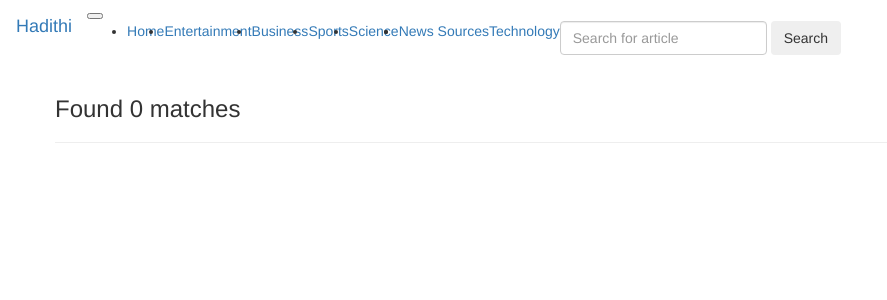
After one commit to casio-ka/Hadithi, a Flask app: template app/templates/search.html in a window 1280 px wide. The commit adds this page. Shown: the top 300 px of the page, without its empty margins (0-887 px from the left). Run offline with Flask 2, Linux system fonts and the light colour scheme; the template is opened without the code that fills it, so the values that code supplies are empty; parts of the project's set-up code (start-up, migrations or seed data) failed here and were passed over; some libraries are stand-ins or nearby versions.

Commit message:
Created search function

```diff
--- a/app/templates/navbar.html
+++ b/app/templates/navbar.html
@@ -8,18 +8,30 @@
       <ul class="navbar-nav mr-auto">
         <li class="nav-item active">
           <a class="nav-link" href="/">Home <span class="sr-only">(current)</span></a>
+          <li class="nav-item active">
+          <a class="nav-link" href="/{{'categories/Entertainment'}}">Entertainment <span class="sr-only">(current)</span></a>
+          <li class="nav-item active">
+          <a class="nav-link" href="/{{'categories/Business'}}">Business <span class="sr-only">(current)</span></a>
+          <li class="nav-item active">
+          <a class="nav-link" href="/{{'categories/Sports'}}">Sports <span class="sr-only">(current)</span></a>
+          <li class="nav-item active">
+          <a class="nav-link" href="/{{'categories/Science'}}">Science <span class="sr-only">(current)</span></a>
+          <li class="nav-item active"></li>
+          <a class="nav-link" href="/{{'categories/Technology'}}">Technology <span class="sr-only">(current)</span></a>
+
         <li class="nav-item dropdown">
-          <a class="nav-link dropdown-toggle" href="#" id="navbarDropdown" role="button" data-toggle="dropdown" aria-haspopup="true" aria-expanded="false">
+          <a class="nav-link dropdown-toggle" href="/" id="navbarDropdown" role="button" data-toggle="dropdown" aria-haspopup="true" aria-expanded="false">
             News Sources
           </a>
           <div class="dropdown-menu" aria-labelledby="navbarDropdown" >
-            {% for source in sources %}<a class="dropdown-item" href="/article/{{source.id}}">{{source.id}}</a>{% endfor %}
-
+            {% for source in sources %}
+            <a class="dropdown-item" href="/article/{{source.id}}">{{source.id}}<span class="sr-only">(current)</span></a>
+            {% endfor %}
           </div>
       </ul>
       <form class="form-inline my-2 my-lg-0">
-        <input class="form-control mr-sm-2" type="search" placeholder="Search" aria-label="Search">
-        <button class="btn btn-outline-success my-2 my-sm-0" type="submit">Search</button>
+        <input class="form-control mr-sm-2" type="search" placeholder="Search for article" aria-label="Search">
+        <button class="btn btn-outline-success my-2 my-sm-0" type="submit" value="Submit" >Search</button>
       </form>
     </div>
   </nav>
--- /dev/null
+++ b/app/templates/search.html
@@ -0,0 +1,34 @@
+{% extends 'base.html'%}
+
+{% block content %}
+    <div class="container">
+
+        <div class="row">
+
+            <h3> Found {{ sources | count }} matches </h3>
+            <hr>
+            {% for article in articles %}
+
+            <div class= "row row-cols-1 row-cols-md-2" >
+              <div class="col mb-4" >
+                <div class="card" >
+              <img class="card-img-top" src="{{article.image}}" alt="Card image cap" >
+              <div class="card-body">
+                <h5 class="card-title">{{article.author}}</h5>
+                <p class="card-text">{{article.description}}</p>
+                <a href="{{article.url}}">
+                  <p class="card-text">View More...</p>
+                </a>
+              </div>
+              <div class="card-footer">
+                <small class="text-muted">Article date:{{article.time}}</small>
+              </div>
+            </div>
+          </div>
+        </div>
+            {% endfor %}
+
+        </div>
+
+    </div>
+{% endblock %}
```
Also changed, not shown: app/requests.py (renamed from app/request.py, +27 -3 lines), app/views.py (deleted, +0 -34 lines).
